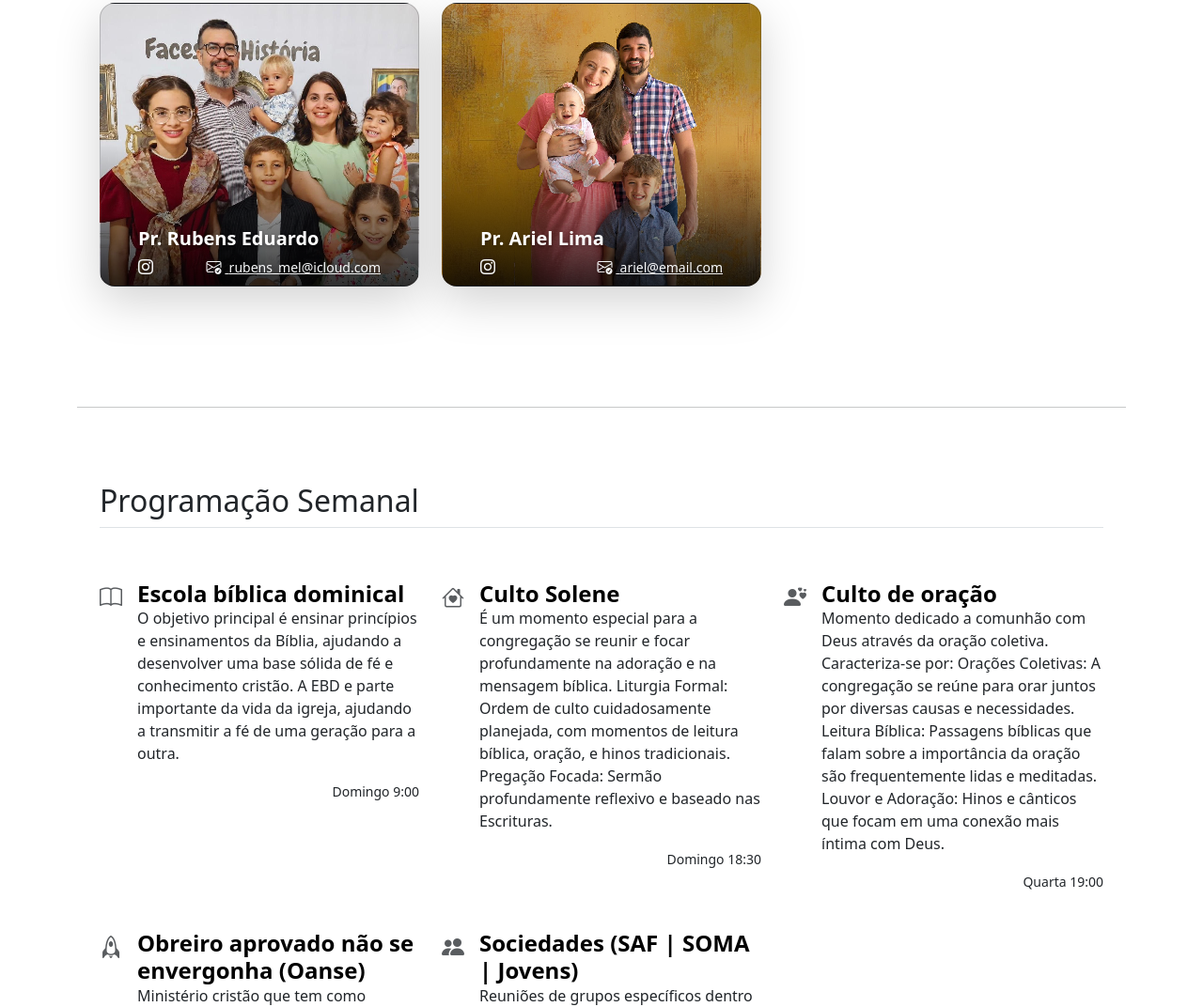
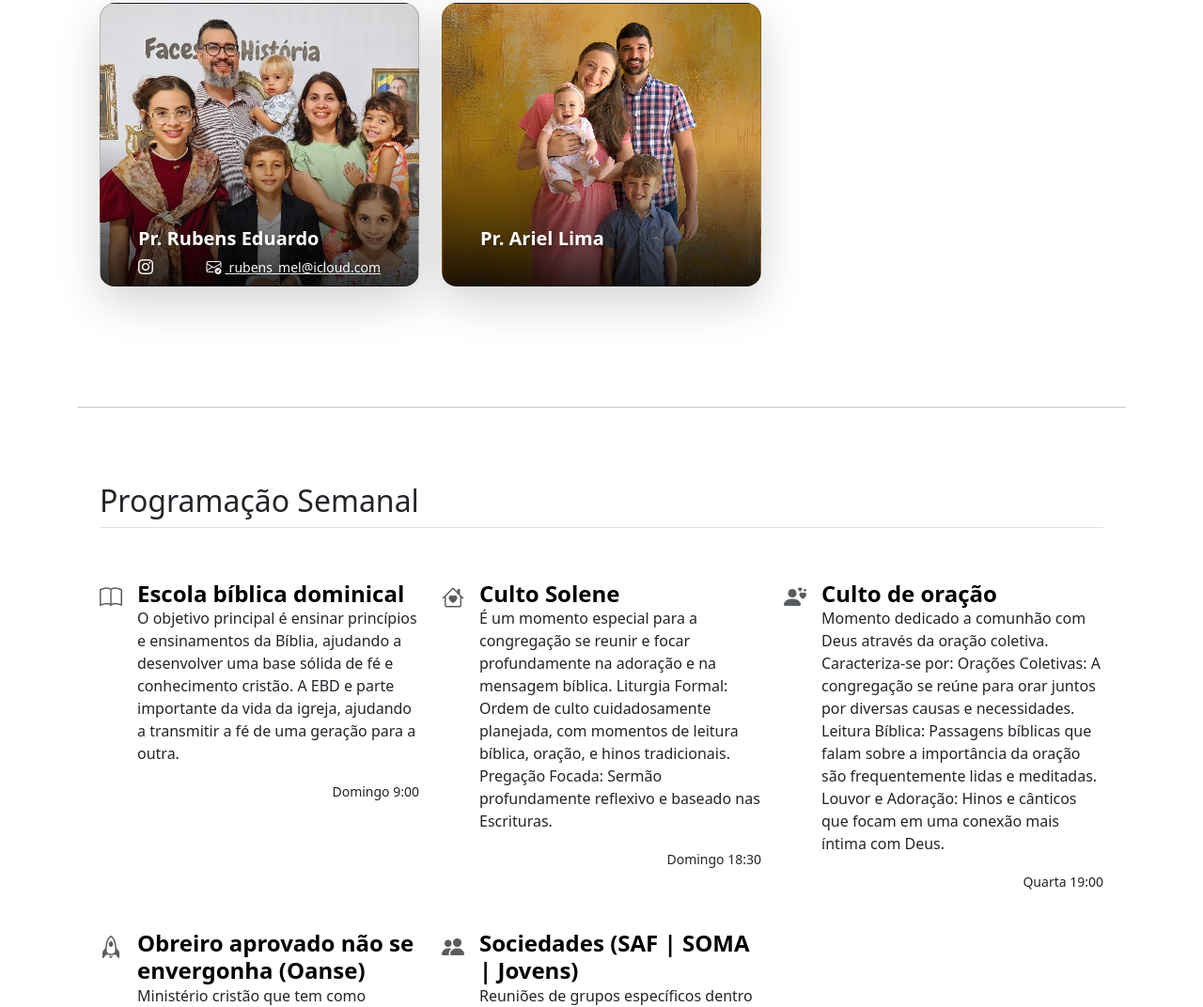
Before and after one commit to renatosoares/ibarecisa-site, a website built with Vite: page src/index.html in a window 1280 px wide. Shown: the part 1757-2829 px from the top of the page at 94% size. Built offline with nearby package versions, Linux system fonts and the light colour scheme.

Commit message:
chore: remove email and social media

```diff
--- a/src/index.html
+++ b/src/index.html
@@ -254,15 +254,15 @@
               <div class="d-flex flex-column h-100 px-4 pb-1 pt-5 mt-5 text-shadow-1">
                 <h3 class="pt-5 mt-5 mb-2 display-6 fs-5 lh-1 fw-bold">Pr. Ariel Lima</h3>
                 <ul class="d-flex list-unstyled mt-auto mb-0">
-                  <li class="me-auto">
+                  <li class="me-auto d-none">
                     <a href="//instagram.com" class="text-light" target="_blank" rel="noopener noreferrer">
                       <i class="bi bi-instagram"></i>
                     </a>
                   </li>
-                  <li class="d-flex align-items-center">
-                    <a href="mailto:ariel@email.com" class="text-light">
+                  <li class="d-flex align-items-center d-none">
+                    <a href="mailto:no-reply@ibarecisa.org.br" class="text-light">
                       <i class="bi bi-envelope-check me-1"></i>
-                      <small>ariel@email.com</small>
+                      <small>no-reply@ibarecisa.org.br</small>
                     </a>
                   </li>
                 </ul>
```
